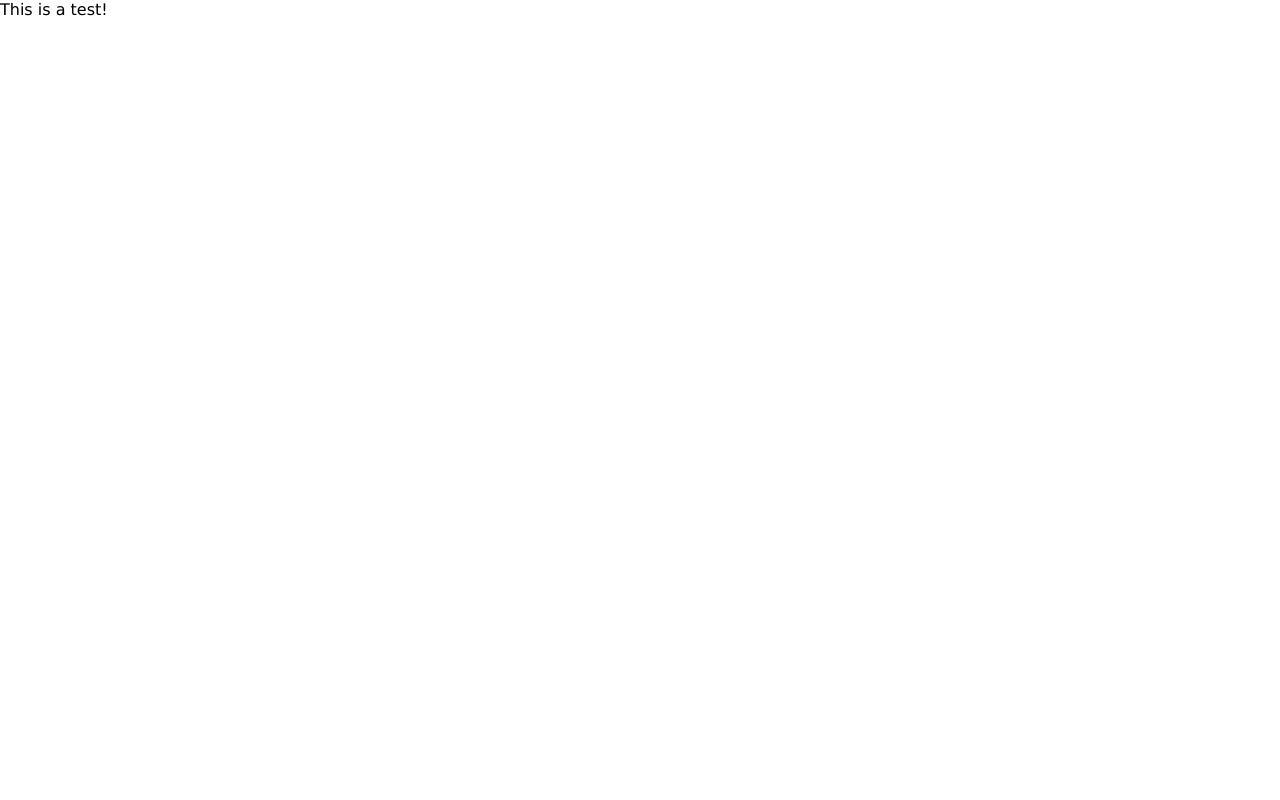
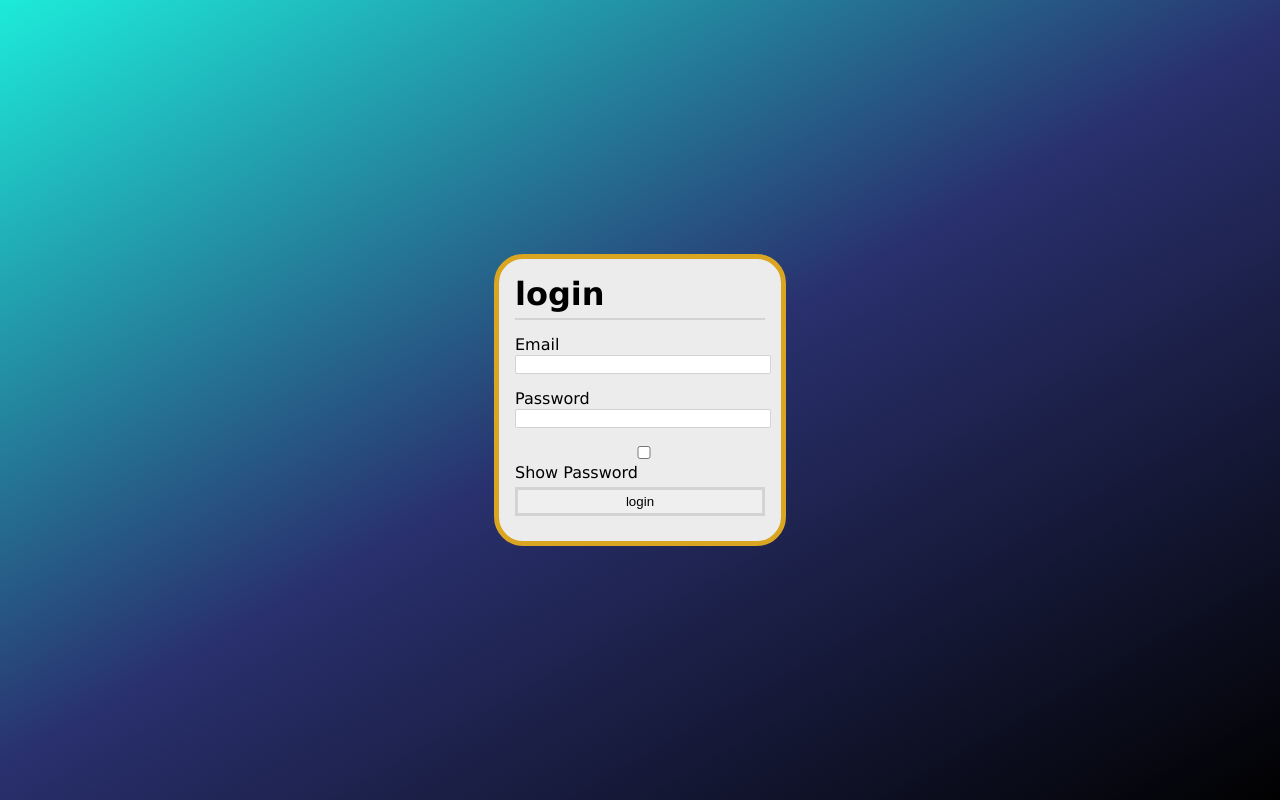
Before and after one commit to mrdietz/michael-dietz-cohort209-loginUI, a plain HTML site: page index.html in a window 1280 px wide. Drawn offline with Linux system fonts and the light colour scheme.

Commit message:
End of day, copied template, modified some styles, added Show Password feature

```diff
--- a/index.html
+++ b/index.html
@@ -9,8 +9,33 @@
     <link rel="stylesheet" href="style.css">
 </head>
 <body>
-This is a test!
+    <div id="container">
+        <div id="login-form">
+            <div>
+                <h1>login</h1>
 
+                <label>Email</label>
+                <input type="email">
+                <br>
+                <label>Password</label>
+                <input type="password" id="myInput">
+                <br>
+                <input class="checkbox" type="checkbox" onclick="myFunction()"> Show Password
+                <br>
+                <button>login</button>
+            </div>
+        </div>
+    </div>
 
+    <script>
+        function myFunction() {
+  var x = document.getElementById("myInput");
+  if (x.type === "password") {
+    x.type = "text";
+  } else {
+    x.type = "password";
+  }
+}
+    </script>
 </body>
 </html>
--- a/style.css
+++ b/style.css
@@ -1,4 +1,49 @@
-html, body {
+html, body, h1 {
     margin: 0;
     font-family: Verdana, Geneva, Tahoma, sans-serif;
 }
+
+#container {
+    align-items: center;
+    background: linear-gradient(150deg, rgb(29, 235, 218), rgb(41, 48, 109), rgb(1, 1, 1));
+    display: flex;
+    height: 100vh;
+    justify-content: center;
+    width: 100vw;
+}
+
+#login-form {
+    align-items: space-evenly;
+    background-color: rgb(236, 236, 236);
+    border: 5px solid goldenrod;
+    border-radius: 10%;
+    display: flex;
+    height: 250px;
+    justify-content: flex-start;
+    padding: 16px;
+    width: 250px;
+}
+
+h1 {
+    border-bottom: 2px solid lightgray;
+    margin-bottom: 15px;
+    padding-bottom: 5px;
+}
+
+input {
+    border: 1px solid lightgray;
+    border-radius: 2px;
+    margin-bottom: 15px;
+    width: 100%;
+}
+
+.checkbox {
+    margin-bottom: 0;
+}
+
+button {
+    border: 3px solid lightgray;
+    margin-top: 5px;
+    padding: 4px 12px;
+    width: 100%;
+}
```
